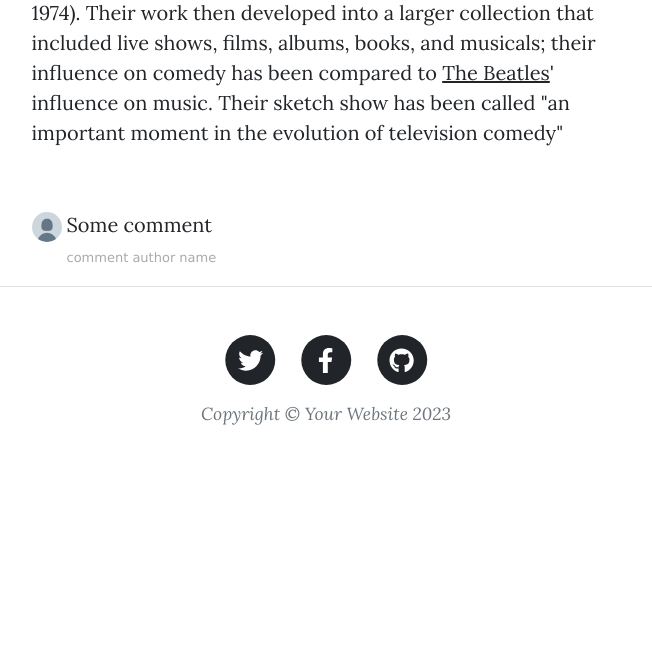
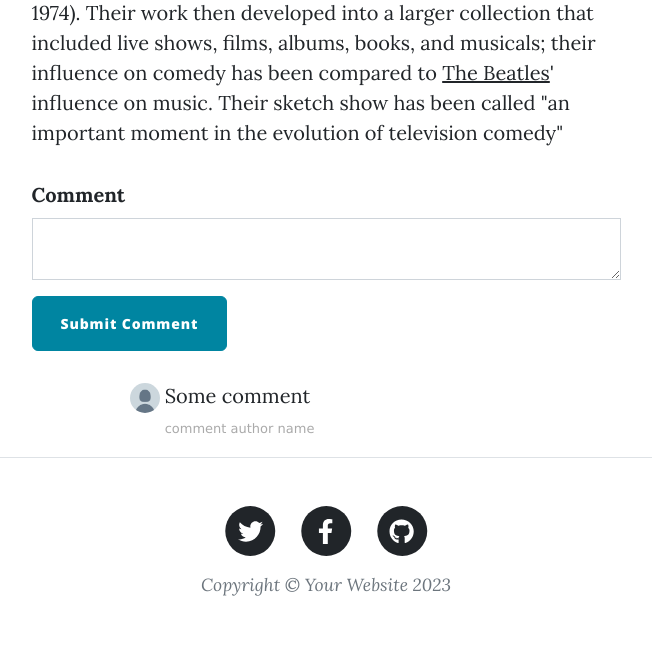
Before and after one commit to mattschulman/100-days-of-code-python, a Flask app: page /post/1 in a window 1280 px wide. Shown: the part 798-1444 px from the top of the page, without its empty margins (314-966 px from the left). Before the commit the page ends 1223 px from the top, so only its background shows below. Run offline with Flask 3, Linux system fonts and the light colour scheme; data comes from the database, SQL or seed files in the repository; some libraries are stand-ins or nearby versions.

Commit message:
Day 69 Part 5.1

```diff
--- a/Day_69_Blog_Capstone_Part_4/blog-with-users/forms.py
+++ b/Day_69_Blog_Capstone_Part_4/blog-with-users/forms.py
@@ -29,4 +29,7 @@ class LoginForm(FlaskForm):
     submit = SubmitField("Log In")
 
 
-# TODO: Create a CommentForm so users can leave comments below posts
+# Create a CommentForm so users can leave comments below posts
+class CommentForm(FlaskForm):
+    comment_text = CKEditorField("Comment", validators=[DataRequired()])
+    submit = SubmitField("Submit Comment")
--- a/Day_69_Blog_Capstone_Part_4/blog-with-users/main.py
+++ b/Day_69_Blog_Capstone_Part_4/blog-with-users/main.py
@@ -9,7 +9,7 @@ from functools import wraps
 from werkzeug.security import generate_password_hash, check_password_hash
 from sqlalchemy.orm import relationship
 # Import your forms from the forms.py
-from forms import CreatePostForm, RegisterForm, LoginForm
+from forms import CreatePostForm, RegisterForm, LoginForm, CommentForm
 
 
 
@@ -152,11 +152,13 @@ def get_all_posts():
     return render_template("index.html", all_posts=posts, current_user=current_user)
 
 
-# TODO: Allow logged-in users to comment on posts
+# Allow logged-in users to comment on posts
 @app.route("/post/<int:post_id>")
 def show_post(post_id):
     requested_post = db.get_or_404(BlogPost, post_id)
-    return render_template("post.html", post=requested_post, current_user=current_user)
+    # Add the commentForm to the route
+    comment_form = CommentForm()
+    return render_template("post.html", post=requested_post, current_user=current_user, form=comment_form)
 
 
 # Use a decorator so only an admin user can create a new post
--- a/Day_69_Blog_Capstone_Part_4/blog-with-users/templates/post.html
+++ b/Day_69_Blog_Capstone_Part_4/blog-with-users/templates/post.html
@@ -1,3 +1,4 @@
+{% from "bootstrap5/form.html" import render_form %}
 {% include "header.html" %}
 
 <!-- Page Header-->
@@ -38,8 +39,13 @@
         {% endif %}
 
         <!-- Comments Area -->
-        <!-- TODO: Add a CKEditor for commenting below -->
-        <div class="comment">
+        <!-- Load the CKEditor -->
+        {{ ckeditor.load() }}
+        <!-- Configure it with the name of the form field from CommentForm -->
+        {{ ckeditor.config(name='comment_text') }}
+        <!-- Create the wtf quick form from CommentForm -->
+        {{ render_form(form, novalidate=True, button_map={"submit": "primary"}) }}
+        <div class="col-lg-8 col-md-10 mx-auto comment">
           <!-- TODO: Show all the comments on a post -->
           <ul class="commentList">
             <li>
```
